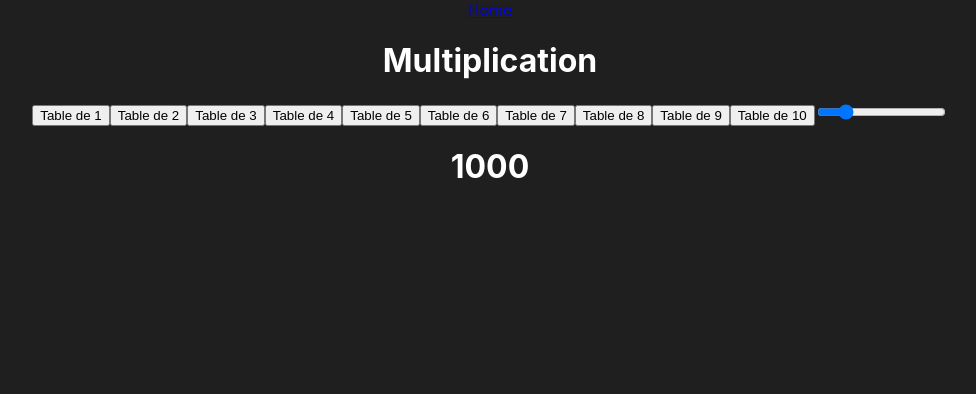
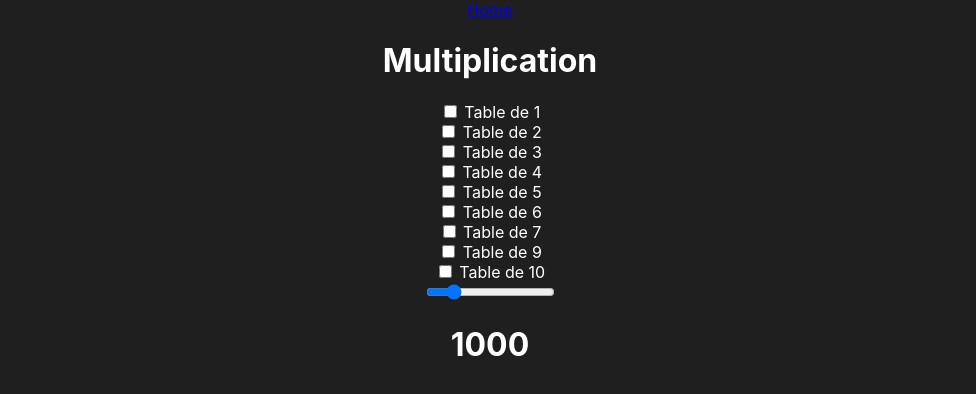
Before and after one commit to enztexier/GM, a React (Create React App) app: page /multiplication in a window 1280 px wide. Shown: the top 394 px of the page, without its empty margins (150-1126 px from the left). Built offline with nearby package versions, Linux system fonts and the light colour scheme.

Commit message:
checkbox already

```diff
--- a/src/Calcul.js
+++ b/src/Calcul.js
@@ -188,6 +188,7 @@ const Calcul = () => {
             <Link to="/copyright">Copyright</Link>
             <Link to="/">Home</Link>
             <br></br>
+
             <Checkbox
                 label="+"
                 value={checkedPositive}
--- a/src/Multiplication.js
+++ b/src/Multiplication.js
@@ -1,56 +1,97 @@
 import React, { useState } from 'react';
 import { Link } from 'react-router-dom';
+import Checkbox from './Checkbox';
 
 const Multiplication = () => {
 
-    const tableIndicative = [1, 2, 3, 4, 5, 6, 7, 8, 9, 10];
+    //const tableIndicative = [1, 2, 3, 4, 5, 6, 7, 8, 9, 10];
+    const table = {
+        table1: {
+            digit: 1,
+            booleanState: false
+        },
+        table2: {
+            digit: 2,
+            booleanState: false
+        },
+        table3: {
+            digit: 3,
+            booleanState: false
+        },
+        table4: {
+            digit: 4,
+            booleanState: false
+        },
+        table5: {
+            digit: 5,
+            booleanState: false
+        },
+        table6: {
+            digit: 6,
+            booleanState: false
+        },
+        table7: {
+            digit: 7,
+            booleanState: false
+        },
+        table9: {
+            digit: 9,
+            booleanState: false
+        },
+        table10: {
+            digit: 10,
+            booleanState: false
+        }
+    }
 
-    const [tableHistory, setTableHistory] = useState([]);
-    const [result, setResult] = useState([]);
+
+    const [tableState, setTableState] = useState(table)
+
+    const liste = Object.keys(tableState)
+        .map(val =>
+        <Checkbox
+            label={" Table de " + tableState[val].digit}
+            value={tableState[val].booleanState}
+            onChange={() => Tb(val)}
+            key={val}
+        />
+        )
+
+    const Tb = (val) => {
+
+        console.log(tableState[val].booleanState);
+
+        const cur = {... tableState}
+        cur[val].booleanState = !cur[val].booleanState;
+        setTableState(cur);
+
+        console.log(tableState[val].booleanState);
+        console.log(tableState);
+
+    }
+
+    //const [tableHistory, setTableHistory] = useState([]);
+    //const [result, setResult] = useState([]);
     const [time, setTime] = useState(1000);
-    const [valInterval, setValInterval] = useState(0);
+    //const [storyTraining, setStoryTraining] = useState([]);
+
 
     let randomNumber = (max) => {
         return Math.floor(Math.random() * max);
-    }
-
-
-
-    const Tb = (val) => {
-
-
-        setResult("");
-        setValInterval(val);
-        let a = randomNumber(11);
-        if (a === 0) {
-            console.log("000");
-            a = randomNumber(11);
-        }
-        else {
-            let b = valInterval;
-            console.log(a);
-            let result = a * b;
-            let display = <p>{b} * {a} =  </p>;
-            setTimeout(() => {
-                setResult(result);
-            }, time);
-            setTableHistory(display);
-        }
-
-        return setInterval(Tb, result + 2000);
-
     }
 
     return (
         <div>
             <Link to="/">Home</Link>
             <h1>Multiplication</h1>
-            {tableIndicative.map(val => <button key={val} onClick={() => Tb(val)}>Table de {val}</button>)}
+
+            {liste}
+
             <input type="range" min="100" max="5000" value={time} onChange={(e) => setTime(e.target.value)}></input>
             <h1>{time}</h1>
 
-            <br></br>
-            {tableHistory}{result}
+
+
         </div>
     );
 };
@@ -61,6 +102,45 @@ export default Multiplication;
  *
 
 
+    const Tb = (val) => {
+
+        let random = randomNumber(11);
+        console.log(val);
+        if (random === 0) {
+            console.log("000");
+            random = randomNumber(11);
+        }
+        else {
+            let result = random * val;
+            let display = <p>{val} * {random} =  </p>;
+            setResult(result);
+            setTableHistory(display);
+        }
+
+    }
+
+
+
+
+
+            {tableIndicative.map(val => <Checkbox
+                key={val}
+                label={val}
+                value={checked}
+                onChange={() => Tb(val)}
+            />
+            )}
+
+
+
+                        <br></br>
+            {tableHistory}{result}
+
+
+
+
+
+
 
 
  *
```
